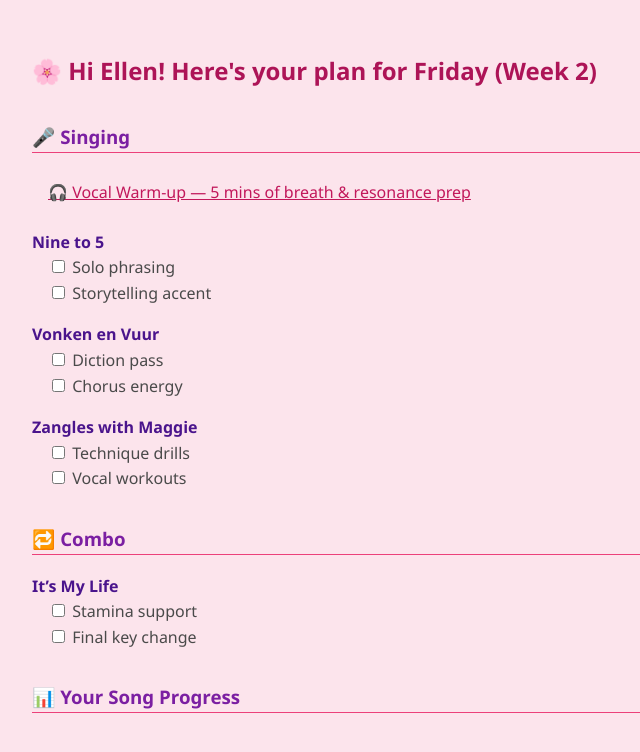
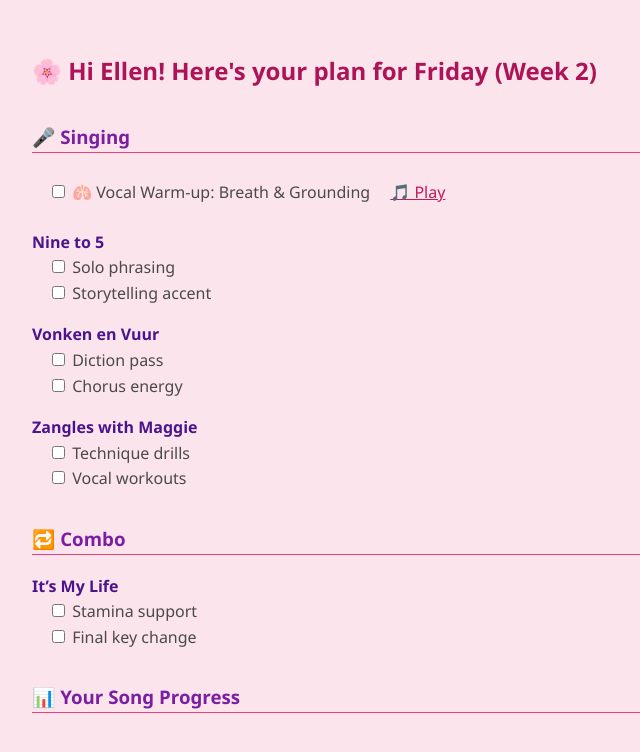
Before and after one commit to EllenP89/EllenShowRehearsal, a plain HTML site: page index.html in a window 1280 px wide. Shown: the whole page, without its empty margins (0-640 px from the left). Drawn offline with Linux system fonts and the light colour scheme.

Commit message:
Update index.html

```diff
--- a/index.html
+++ b/index.html
@@ -151,13 +151,45 @@
         container.appendChild(h3);
 
         if (category.includes("Singing")) {
-          const warmup = document.createElement("a");
-          warmup.href = "https://www.youtube.com/watch?v=0cY5vLnsGfM";
-          warmup.target = "_blank";
-          warmup.textContent = "🎧 Vocal Warm-up — 5 mins of breath & resonance prep";
-          warmup.className = "warmup";
-          container.appendChild(warmup);
-        }
+  const wrapper = document.createElement("div");
+  wrapper.className = "task";
+
+  const warmups = [
+    {
+      label: "🫁 Vocal Warm-up: Breath & Grounding",
+      url: "https://www.youtube.com/watch?v=fXkU7ptJf-A"
+    },
+    {
+      label: "💫 Vocal Warm-up: Resonance & Vowels",
+      url: "https://www.youtube.com/watch?v=0cY5vLnsGfM"
+    },
+    {
+      label: "⚡ Vocal Warm-up: Agility & Riffs",
+      url: "https://www.youtube.com/watch?v=tTZWz_O0k6w"
+    },
+    {
+      label: "🛠️ Vocal Warm-up: Maggie's Core Mix",
+      url: "https://www.youtube.com/watch?v=ahEDjZq2Kjg"
+    }
+  ];
+
+  const pick = warmups[Math.floor(Math.random() * warmups.length)];
+
+  const id = `warmup-${weekday}`;
+  wrapper.innerHTML = `
+    <input type="checkbox" id="${id}">
+    <label for="${id}">${pick.label}</label>
+    <a href="${pick.url}" target="_blank" class="warmup">🎵 Play</a>
+    <span class="celebrate">🎉</span>
+  `;
+
+  wrapper.querySelector("input").addEventListener("change", function () {
+    const msg = wrapper.querySelector(".celebrate");
+    msg.style.display = this.checked ? "inline" : "none";
+  });
+
+  container.appendChild(wrapper);
+}
 
         Object.entries(songs).forEach(([song, subtasks]) => {
           const songTitle = document.createElement("div");
```
